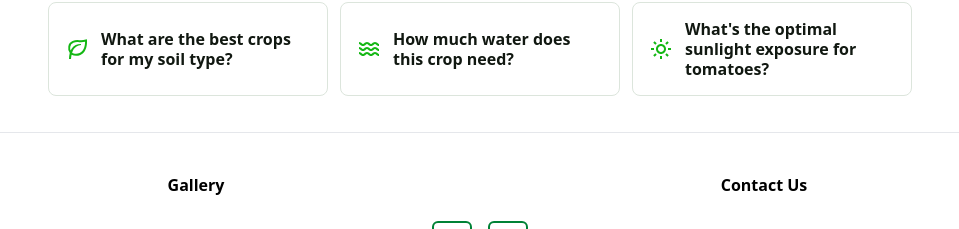
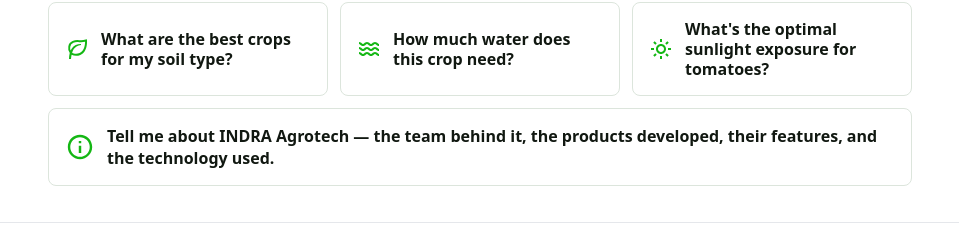
Before and after one commit to ironhulk5226/AgroPro, a React (Vite) app: page /chatbot in a window 1280 px wide. Shown: the part 1095-1324 px from the top of the page, without its empty margins (160-1119 px from the left). Built offline with nearby package versions, Linux system fonts and the light colour scheme; no server answers.

Commit message:
added knowledge about Team Indra and Team in Chatbot

```diff
--- a/src/Pages/Chatbot.jsx
+++ b/src/Pages/Chatbot.jsx
@@ -2,6 +2,7 @@
 
 import Loader from "../components/Loader";
 import { BiLeaf, BiWater, BiSun, BiSend } from "react-icons/bi";
+import { IoMdInformationCircleOutline } from "react-icons/io";
 import axios from "axios";
 import { SyncLoader } from "react-spinners";
 import ReactMarkdown from "react-markdown";
@@ -11,7 +12,7 @@
 
   // Scroll to top when component mounts
   useEffect(() => {
-    window.scrollTo({ top: 0, left: 0, behavior: 'instant' });
+    window.scrollTo({ top: 0, left: 0, behavior: "instant" });
     // Hide loader after delay
     const timer = setTimeout(() => {
       setIsPageLoading(false);
@@ -42,7 +43,7 @@
         role: "system",
         parts: [
           {
-            text: "You are a helpful agricultural specialist AI. Always answer questions with expertise in farming, crops, soil, water management, and related agriculture topics, answer in clear concise but detailed and simple manner so that any user can understand easily",
+            text: "You are an AI assistant for INDRA Agrotech and an agricultural specialist. Answer questions about farming, crops, soil, irrigation, and agricultural practices in clear, simple language that farmers and general users can easily understand. You also know about the INDRA Agrotech website, team, and products from the provided knowledge base. Products include Airawat-12, Vajra, and Sahastra transplanting machines used for sapling transplanting (tray conveying, sapling picking, conveying for planting, digging, and soil covering). Sahastra is the latest single-row transplanter with features like integrated water tank, low electronics complexity, high productivity, and farmer-friendly design. When asked about the company, products, comparison, or operation, answer using the provided information. Use concise explanations and bullet points when helpful. If information is not available in the knowledge base, politely say you do not have that information. INDRA Agrotech Team:A team of engineers and innovators focused on agricultural technology and mechanized transplanting solutions to improve farmer productivity and reduce labor effort.",
           },
         ],
       },
@@ -118,7 +119,9 @@
           >
             {messages.length === 0 ? (
               <div className="flex items-center justify-center h-full text-black dark:text-white text-base sm:text-lg transition-colors duration-200">
-                <p className="text-center px-2">Ask a question to get started!</p>
+                <p className="text-center px-2">
+                  Ask a question to get started!
+                </p>
               </div>
             ) : (
               messages.map((message, index) => (
@@ -174,7 +177,10 @@
                   <SyncLoader color="#ffffff" size={3} margin={1} />
                 ) : (
                   <>
-                    <BiSend size={16} className="sm:w-[18px] sm:h-[18px] md:w-5 md:h-5" />
+                    <BiSend
+                      size={16}
+                      className="sm:w-[18px] sm:h-[18px] md:w-5 md:h-5"
+                    />
                   </>
                 )}
               </button>
@@ -220,7 +226,7 @@
               className="flex flex-1 gap-3 rounded-lg border border-[#dce5dc] dark:border-gray-700 bg-white dark:bg-gray-800 p-3 sm:p-4 items-center transition-all duration-300 ease-in-out hover:shadow-lg hover:-translate-y-1 hover:bg-[#e7f7e7] dark:hover:bg-gray-700 cursor-pointer"
               onClick={() =>
                 setQuestion(
-                  "What's the optimal sunlight exposure for tomatoes?"
+                  "What's the optimal sunlight exposure for tomatoes?",
                 )
               }
             >
@@ -231,10 +237,27 @@
                 What's the optimal sunlight exposure for tomatoes?
               </h2>
             </div>
+
+          {/* Example 4 */}
+            <div
+              className="flex lg:col-span-3 gap-3 rounded-lg border border-[#dce5dc] dark:border-gray-700 bg-white dark:bg-gray-800 p-3 sm:p-4 items-center transition-all duration-300 ease-in-out hover:shadow-lg hover:-translate-y-1 hover:bg-[#e7f7e7] dark:hover:bg-gray-700 cursor-pointer"
+              onClick={() =>
+                setQuestion(
+                  "Tell me about INDRA Agrotech — the team behind it, the products developed, their features, and the technology used.",
+                )
+              }
+            >
+              <div className="text-[#14b714] dark:text-green-500 text-xl sm:text-2xl md:text-3xl transition-colors duration-200 flex-shrink-0">
+                <IoMdInformationCircleOutline />
+              </div>
+              <h2 className="text-[#111811] dark:text-white text-xs sm:text-sm md:text-base font-bold leading-snug transition-colors duration-200">
+                Tell me about INDRA Agrotech — the team behind it, the products developed, their features, and the technology used.
+              </h2>
+            </div>
+
           </div>
         </div>
       </div>
-
     </div>
   );
 }
```
